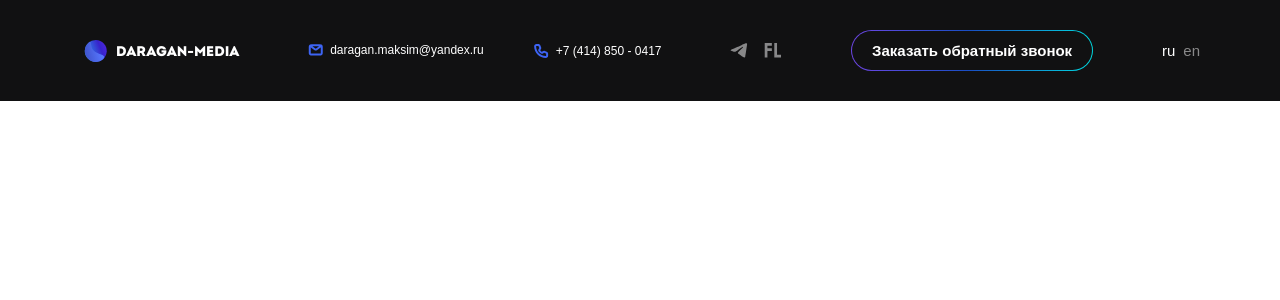
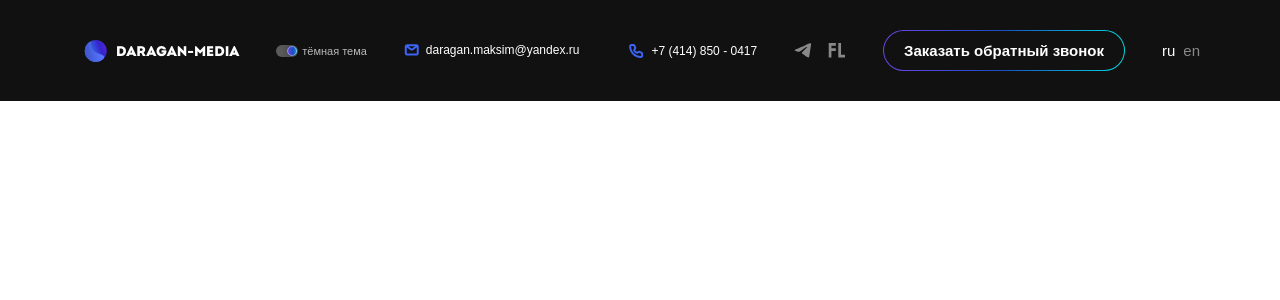
Before and after one commit to Hillel1408/daragan-media, a React (Create React App) app: page / in a window 1280 px wide. Shown: the top 300 px of the page. Built offline with nearby package versions, Linux system fonts and the light colour scheme; the HTML template or start-up script is replaced by a standard one.

Commit message:
switcher

```diff
--- a/src/components/Header/Header.tsx
+++ b/src/components/Header/Header.tsx
@@ -1,4 +1,4 @@
-import { Socials, Contacts, Button } from "components";
+import { Socials, Contacts, Button, Switcher } from "components";
 
 export default function Header() {
     return (
@@ -8,6 +8,7 @@ export default function Header() {
                     <img src="images/logo.svg" alt="" />
                     <span className="translate-y-[1px]">DARAGAN-MEDIA</span>
                 </div>
+                <Switcher text="тёмная тема" />
                 <Contacts className="gap-[50px]" />
                 <Socials />
                 <Button text="Заказать обратный звонок" className="bg-button shadow-[inset_0px_0px_0px_100vw_#111112]" />
--- /dev/null
+++ b/src/components/Switcher/Switcher.tsx
@@ -0,0 +1,35 @@
+import classNames from "classnames";
+import { useState } from "react";
+
+export default function Switcher({ text }: { text: string }) {
+    const [active, setActive] = useState(true);
+
+    return (
+        <div
+            className="flex items-center gap-1 cursor-pointer"
+            onClick={() => {
+                setActive((prev) => !prev);
+            }}
+        >
+            <div className="bg-switcher w-[22px] h-[12px] rounded-[17px]">
+                <svg
+                    width="11"
+                    height="11"
+                    fill="none"
+                    className={classNames("translate-y-[0.3px] duration-200", active ? "translate-x-[11px]" : "translate-x-[1px]")}
+                >
+                    <circle cx="5.08398" cy="5.68555" r="5" fill="url(#paint0_linear_214_2228)" />
+                    <circle cx="5.08398" cy="5.68555" r="4.5" stroke="white" stroke-opacity="0.38" />
+                    <defs>
+                        <linearGradient id="paint0_linear_214_2228" x1="0.0839844" y1="5.68555" x2="13.6879" y2="5.87242" gradientUnits="userSpaceOnUse">
+                            <stop stop-color="#6E46E5" />
+                            <stop offset="0.455" stop-color="#194EC4" />
+                            <stop offset="1" stop-color="#1CF9EF" stop-opacity="0.9" />
+                        </linearGradient>
+                    </defs>
+                </svg>
+            </div>
+            <span className="text-[11px] text-white opacity-[0.7] font-light">{text}</span>
+        </div>
+    );
+}
--- a/src/components/index.tsx
+++ b/src/components/index.tsx
@@ -4,5 +4,6 @@ import Layout from "components/Layout/Layout";
 import Socials from "components/Socials/Socials";
 import Contacts from "components/Contacts/Contacts";
 import Button from "components/Button/Button";
+import Switcher from "components/Switcher/Switcher";
 
-export { Header, Layout, Footer, Socials, Contacts, Button };
+export { Header, Layout, Footer, Socials, Contacts, Button, Switcher };
--- a/tailwind.config.js
+++ b/tailwind.config.js
@@ -34,6 +34,9 @@ module.exports = {
                 ".bg-button": {
                     background: "linear-gradient(90deg, #6E46E5 0%, #194EC4 48.5%, #00DBE2 100%)",
                 },
+                ".bg-switcher": {
+                    background: "linear-gradient(270deg, #494949 29.28%, #5A5A5A 78.75%)",
+                },
             });
         }),
     ],
```
